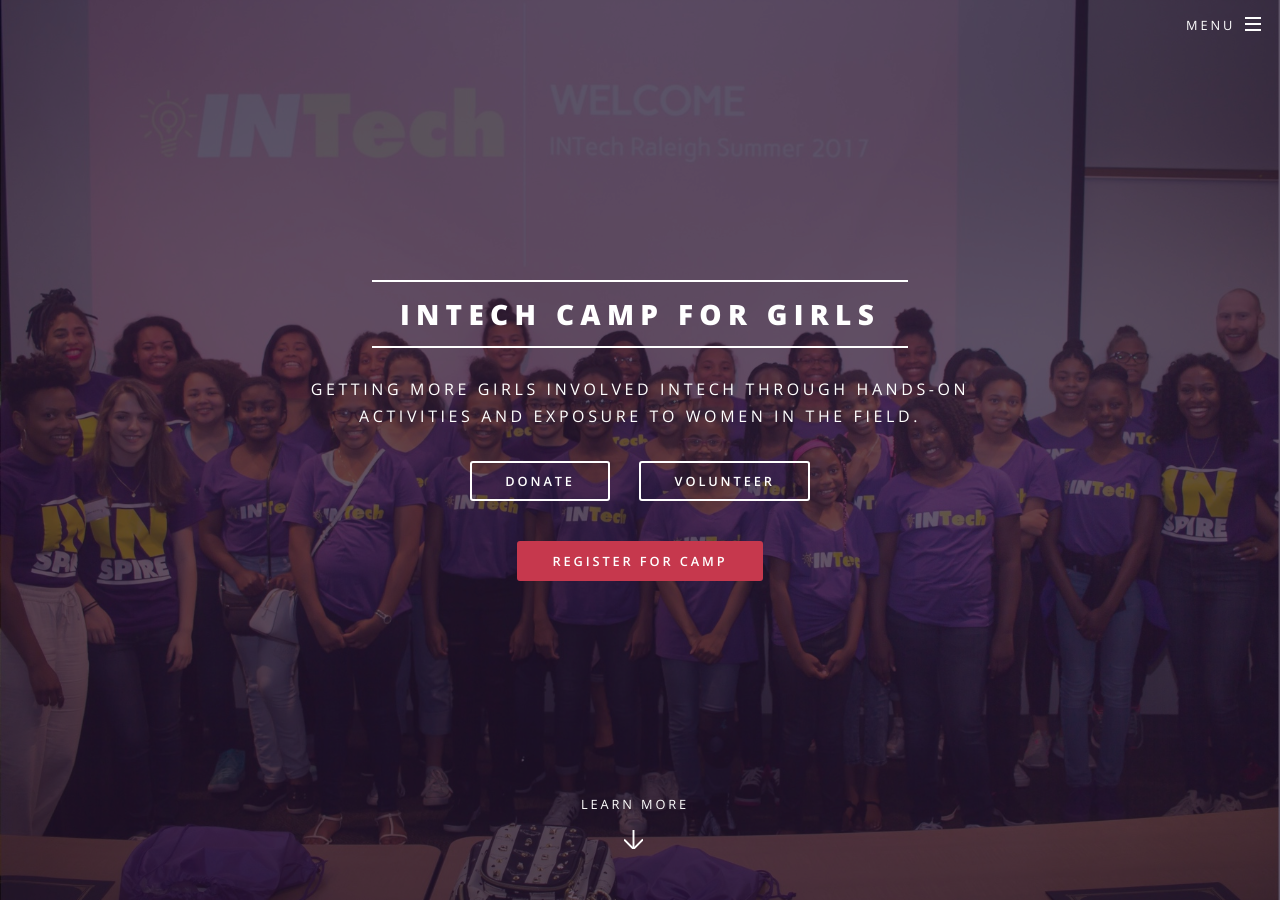
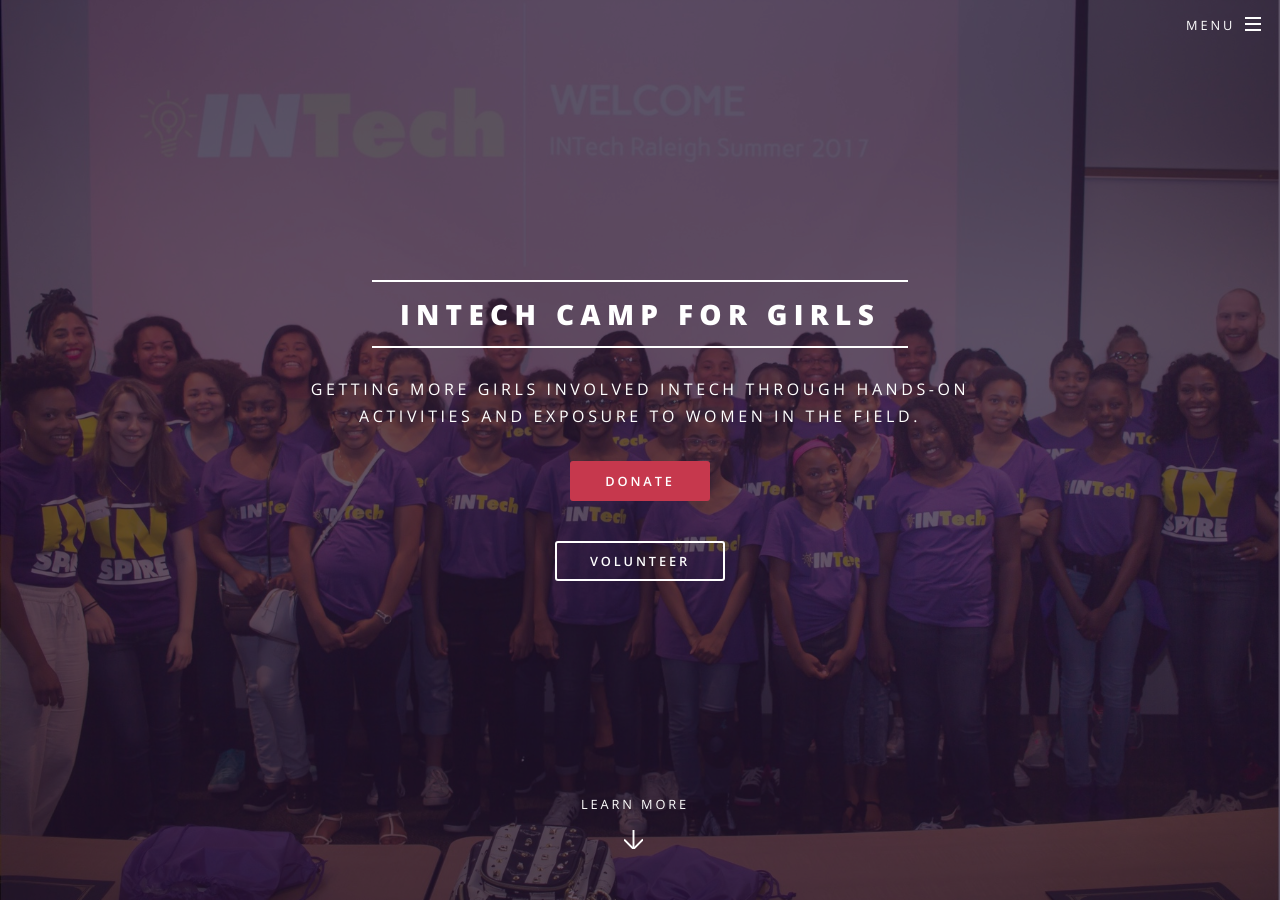
Before and after one commit to kmbraswe/intechcamp-jekyll, a Jekyll site: the page built from index.html, in a window 1280 px wide and 900 px high. Built offline with Jekyll 4.4.1, drawn with Linux system fonts in a browser that asks for light colours.

Commit message:
Removed registration button

```diff
--- a/_includes/banner.html
+++ b/_includes/banner.html
@@ -4,11 +4,10 @@
 		<h2>INTech Camp for Girls</h2>
 		<p>Getting more girls involved INTech through hands-on <br />activities and exposure to women in the field.</p>
 		<ul class="actions">
-			<li><a href="/donate" class="button">Donate</a></li>
-			<li><a href="http://intech.camp/INTechvolunteer" class="button" target="_blank">Volunteer</a></li>
+			<li><a href="/donate" class="button special">Donate</a></li>
 		</ul>
 		<ul class="actions">
-			<li><a href="/register" class="button special" target="_blank">Register for Camp</a></li>
+			<li><a href="http://intech.camp/INTechvolunteer" class="button" target="_blank">Volunteer</a></li>
 		</ul>
 	</div>
 	<a href="#one" class="more scrolly">Learn More</a>
```
Also changed, not shown: _layouts/registration.html (line endings or trailing spaces).
